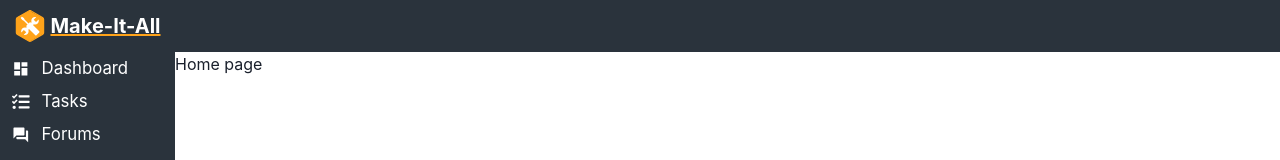
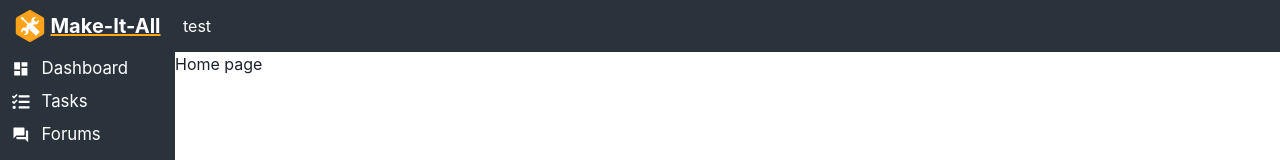
Before and after one commit to DawidWraga/team-project, a Next.js app: page / in a window 1280 px wide. Shown: the top 160 px of the page. Built offline with nearby package versions, Linux system fonts and the light colour scheme; sample sign-in values are in the browser's storage.

Commit message:
dawid test

```diff
--- a/components/layout.jsx
+++ b/components/layout.jsx
@@ -31,7 +31,7 @@ export default function Layout(props) {
 			<header
 				className={`fixed top-0 w-[calc(100vw_-_175px)] ml-[175px] h-[52px] bg-secondary-main text-secondary-contrast flex items-center px-2`}
 			>
-        {pageData.label}
+				{pageData.label} test
 			</header>
 		</>
 	);
```
Lines whose indentation alone changed are shown as unchanged.
